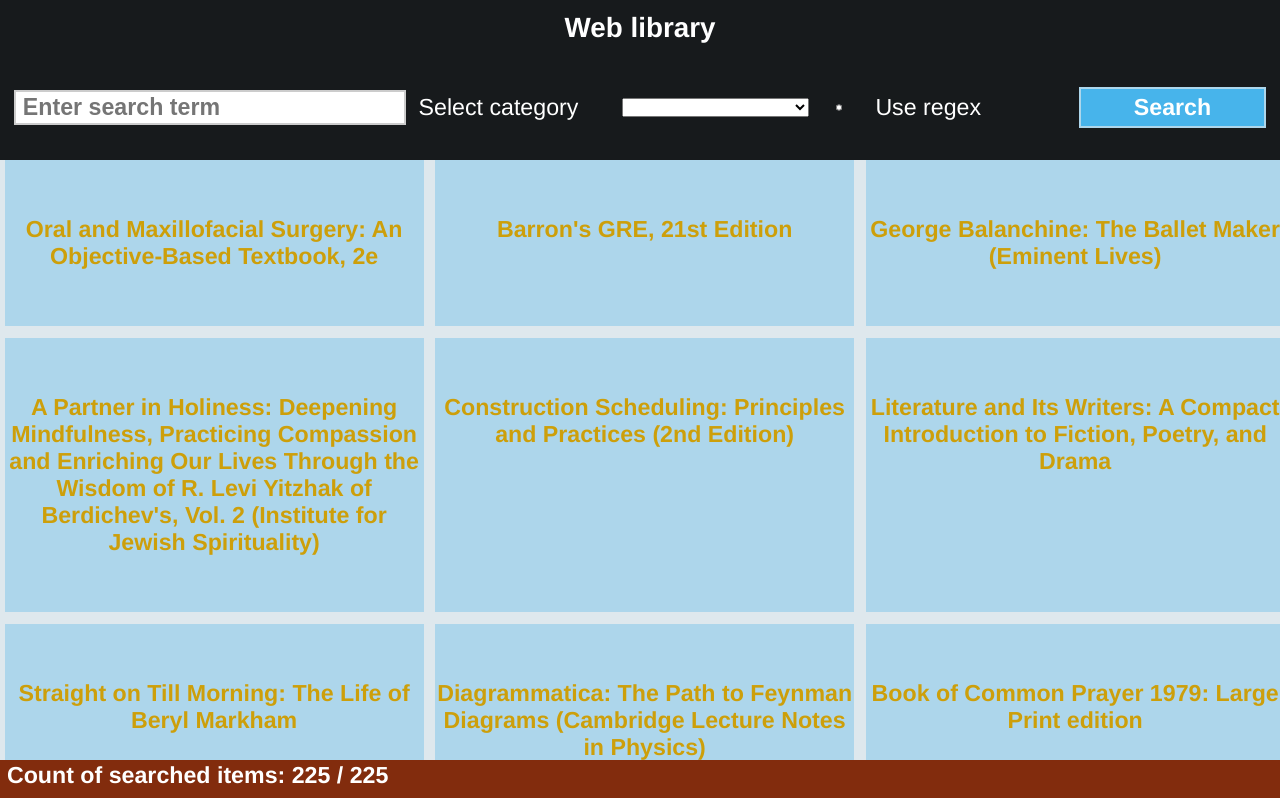
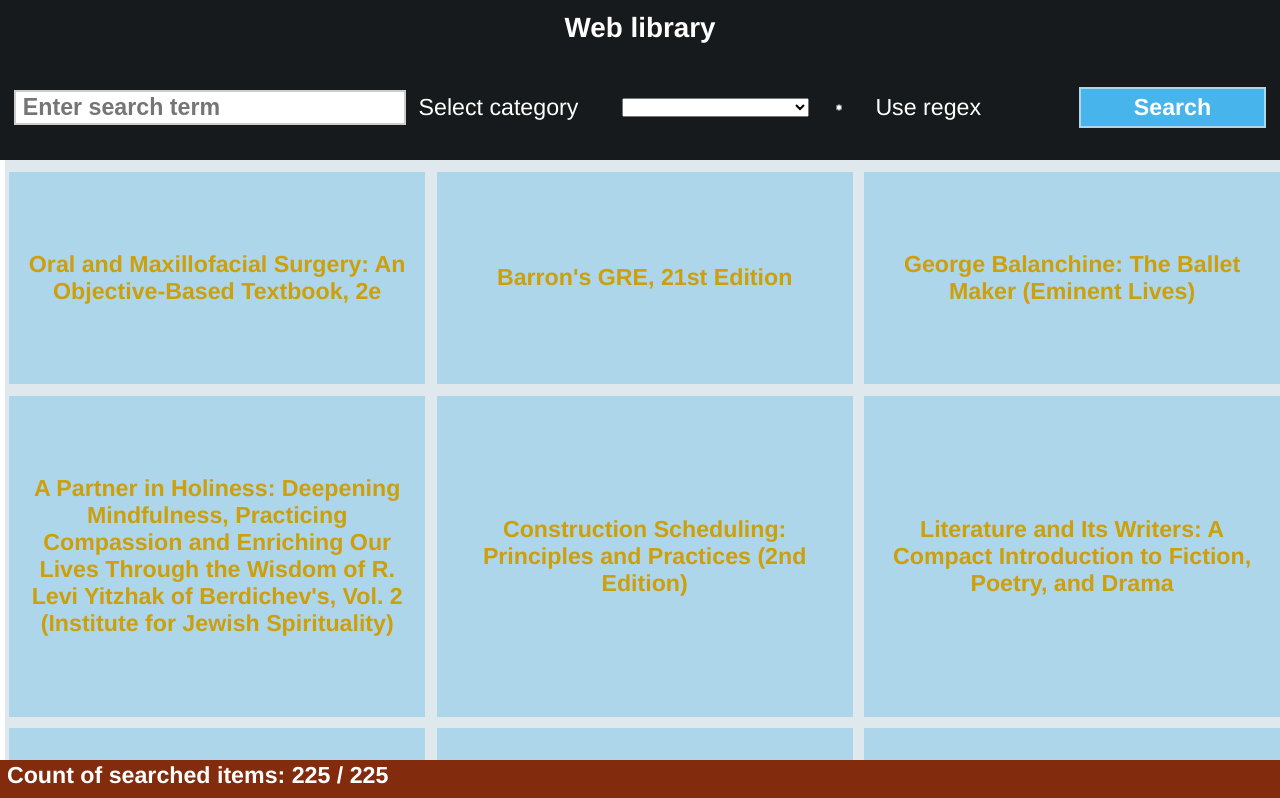
Before and after one commit to andrewtomanek/vue-books, a Vue app: page / in a window 1280 px wide. Shown: the top 798 px of the page. Built offline with nearby package versions, Linux system fonts and the light colour scheme.

Commit message:
detail item logic and css

```diff
--- a/src/components/bookDetail.vue
+++ b/src/components/bookDetail.vue
@@ -1,16 +1,24 @@
 <template>
-  <div class="data-box">
-    <figure>
-      <img :src="book.imgUrl" :alt="book.caption" />
-      <figcaption>{{ book.caption }}</figcaption>
-    </figure>
+  <div class="data-container">
     <h6>
       {{ book.name }}
     </h6>
-    <p class="book-text" data-type="indexId">{{ book.indexId }}</p>
-    <p class="book-text" data-type="author">{{ book.author }}</p>
-    <p class="book-text" data-type="categoryId">{{ book.categoryId }}</p>
-    <p class="book-text" data-type="category">{{ book.category }}</p>
+    <div class="content-box" v-if="idOpen === book.indexId && isOpen">
+      <div class="text-box">
+        <p class="book-text" data-type="indexId">indexId: {{ book.indexId }}</p>
+        <p class="book-text" data-type="author">author:{{ book.author }}</p>
+        <p class="book-text" data-type="categoryId">
+          categoryId: {{ book.categoryId }}
+        </p>
+        <p class="book-text" data-type="category">
+          category: {{ book.category }}
+        </p>
+      </div>
+      <figure>
+        <img :src="book.imgUrl" :alt="book.caption" />
+        <figcaption>{{ book.caption }}</figcaption>
+      </figure>
+    </div>
   </div>
 </template>
 
@@ -22,30 +30,55 @@
       type: Object,
       required: true,
     },
+    isOpen: {
+      type: Boolean,
+      required: true,
+    },
+    idOpen: {
+      type: String,
+      required: true,
+    },
   },
 };
 </script>
 
 <style scoped>
-.data-box {
+.data-container {
   display: grid;
+  grid-auto-flow: row;
   justify-content: center;
   align-items: start;
-  grid-gap: 2rem;
+  grid-gap: 0.2rem;
+  padding: 0.5rem 0.2rem;
   grid-template-columns: 1fr;
   grid-template-rows: 1fr;
-  grid-area: 1/1/3/3;
-  height: 100%;
-  width: 100%;
 }
 
-article:focus .data-box {
-  grid-template-columns: repeat(2, 1fr);
-  grid-template-rows: 10vh repeat(4, 5vh);
+.content-box {
+  display: grid;
+  grid-area: 2/1/3/1;
+  grid-template-columns: 1fr 1fr;
+  grid-template-rows: 1fr;
+  justify-content: center;
+  align-items: center;
+  grid-gap: 0.2rem;
+  padding: 0.5rem 0.2rem;
+}
+
+.text-box {
+  display: grid;
+  grid-area: 1/1/1/1;
+  grid-template-columns: 1fr;
+  grid-template-rows: repeat(4, 1fr);
+  justify-content: center;
+  align-content: space-around;
+  padding: 0.5rem 0.2rem;
+  grid-gap: 2rem;
 }
 
 h6 {
   grid-column: 1 /-1;
+  grid-row: 1/1;
   text-align: center;
   font-size: 1rem;
   font-weight: 700;
@@ -53,12 +86,7 @@
   height: auto;
 }
 
-article:focus h6 {
-  height: 50%;
-}
-
 .book-text {
-  display: none;
   margin: 0;
   padding: 0.1rem 0.3rem;
   font-size: 1rem;
@@ -68,32 +96,30 @@
   grid-column: 1;
 }
 
-.book-text::before {
-  content: attr(data-type) ": ";
-  color: var(--secondary, blue);
-  padding: 1rem;
-}
-
-article:focus p {
-  display: block;
-}
-
-article:focus figure {
+figure {
   display: grid;
-}
-
-figure {
   grid-template-columns: 1fr 1fr;
   grid-template-rows: 1fr;
-  display: none;
   justify-content: center;
   align-items: center;
-  grid-area: 2/2/3/3;
+  padding: 0.5rem 0.2rem;
+  grid-area: 1/2/2/3;
   z-index: 1;
   color: var(--primary, firebrick);
 }
 
+figcaption {
+  margin: 0;
+  padding: 0.1rem 0.3rem;
+  font-size: 1rem;
+  font-weight: 600;
+  text-align: center;
+  color: var(--text, brown);
+  grid-area: 1/2/2/3;
+}
+
 img {
-  width: 50%;
+  width: 100%;
+  grid-area: 1/1/1/1;
 }
 </style>
--- a/src/components/bookList.vue
+++ b/src/components/bookList.vue
@@ -1,8 +1,15 @@
 <template>
   <div class="main-content">
     <section class="items-list">
-      <article contenteditable v-for="book in books" :key="book.indexId">
-        <bookDetail :book="book"></bookDetail>
+      <article
+        class="article-wrap"
+        v-bind:class="{ open: idOpen === book.indexId && isOpen }"
+        @click="toggle(book.indexId)"
+        contenteditable
+        v-for="book in books"
+        :key="book.indexId"
+      >
+        <bookDetail :book="book" :isOpen="isOpen" :idOpen="idOpen"></bookDetail>
       </article>
     </section>
   </div>
@@ -16,6 +23,18 @@
   name: "bookList",
   components: {
     bookDetail,
+  },
+  data: function() {
+    return {
+      isOpen: false,
+      idOpen: "",
+    };
+  },
+  methods: {
+    toggle(id) {
+      this.idOpen = id;
+      this.isOpen = !this.isOpen;
+    },
   },
   computed: Object.assign(
     {},
@@ -32,17 +51,19 @@
   left: 0;
   top: 20vh;
   display: grid;
+  padding: 0.5rem 0.2rem;
   margin: 0;
   grid-auto-flow: row;
   align-items: center;
   justify-content: center;
 }
 
-article {
+.article-wrap {
   display: grid;
   justify-content: center;
   align-items: center;
-  grid-template-columns: 1fr 1fr;
+  padding: 0.5rem 0.2rem;
+  grid-template-columns: 1fr;
   grid-template-rows: 1fr;
   background-color: var(--tile, skyblue);
   border: solid 0.1rem var(--tile, skyblue);
@@ -50,19 +71,14 @@
   transition: all 1200ms cubic-bezier(0.215, 0.61, 0.355, 1);
 }
 
-article:hover {
+.article-wrap:hover {
   transform: scale(1.01);
   border: solid 0.1rem var(--secondary, red);
   transition: all 400ms cubic-bezier(0.215, 0.61, 0.355, 1);
 }
 
-article:focus {
+.article-wrap.open {
   grid-column: 1 /-1;
-  height: 100%;
-}
-
-article:focus var {
-  display: block;
 }
 
 .items-list {
--- a/src/store.js
+++ b/src/store.js
@@ -5,8 +5,6 @@
 const books = () => {
   return bookData;
 };
-
-console.log(books());
 
 Vue.use(Vuex);
 const store = new Vuex.Store({
@@ -28,7 +26,6 @@
   },
   getters: {
     filtersMovies(state) {
-      console.log(state.filter.query);
       let books = state.books;
       if (state.filter.query.length > 2) {
         return books.filter((book) =>
```
